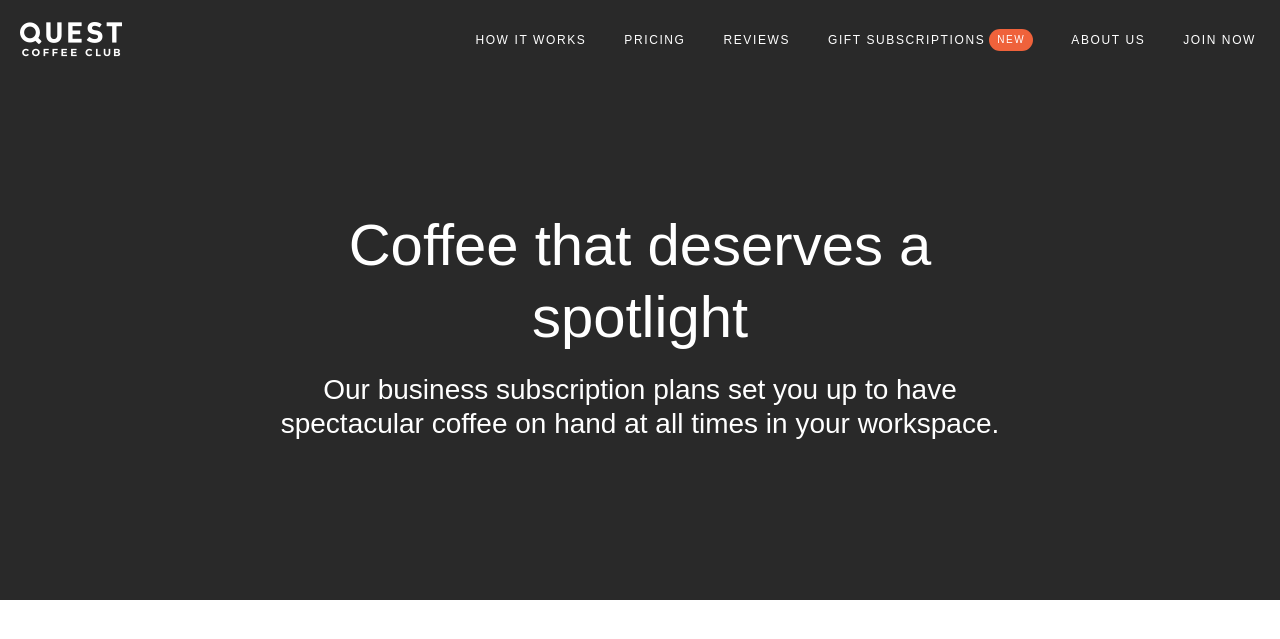
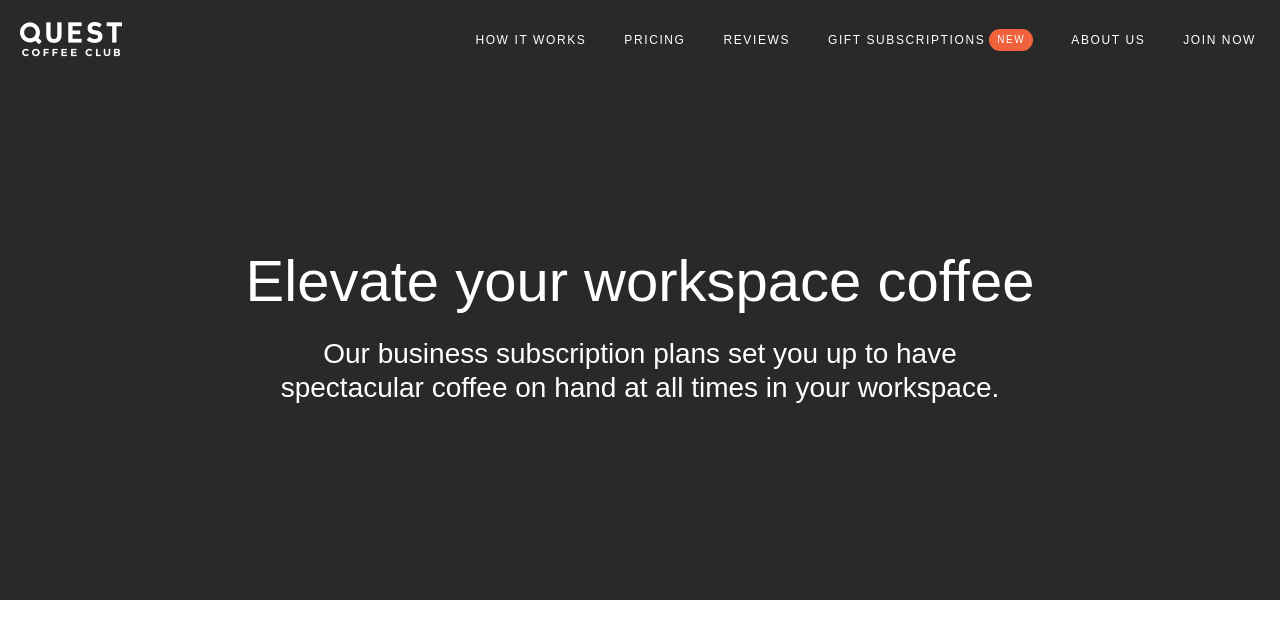
Before and after one commit to roryreiff/questcoffeeclub.com, a Jekyll site: the page built from business-subscriptions.md, in a window 1280 px wide and 900 px high, cut to the strip 0-656 px from the top of the window. Shown: the top 639 px of the strip. Built offline with Jekyll 4.4.1, drawn with Linux system fonts in a browser that asks for light colours; nearby versions of some CDN libraries; some web fonts are replaced; comment, search, counter and statistics services are not loaded.

Commit message:
work on biz page

```diff
--- a/_includes/cta-business-subscriptions.html
+++ b/_includes/cta-business-subscriptions.html
@@ -5,6 +5,7 @@
                 <p>Delivered fresh to your workspace. Choose from 2, 3 or 4 5lb bags each month.</p>
                 <div class="left">
                     <select name="gift-subscription-product" id="gift-subscription-dropdown">
+                        <option value="1 5lb bags">1 5lb bag for $70</option>
                         <option value="2 5lb bags">2 5lb bags for $130</option>
                         <option value="3 5lb bags">3 5lb bags for $190</option>
                         <option value="4 5lb bags">4 5lb bags for $250</option>
--- a/_includes/hero-business-subscriptions.html
+++ b/_includes/hero-business-subscriptions.html
@@ -1,7 +1,7 @@
 <div id="hero-business-subscriptions" class="outer hero-sub">
     <div class="hero-center">
     <div class="inner">
-        <h1>Coffee that deserves a spotlight</h1>
+        <h1>Elevate your workspace coffee</h1>
         <p class="subhead">Our business subscription plans set you up to have spectacular coffee on hand at all times in your workspace.</p>
     </div>
     </div>
```
